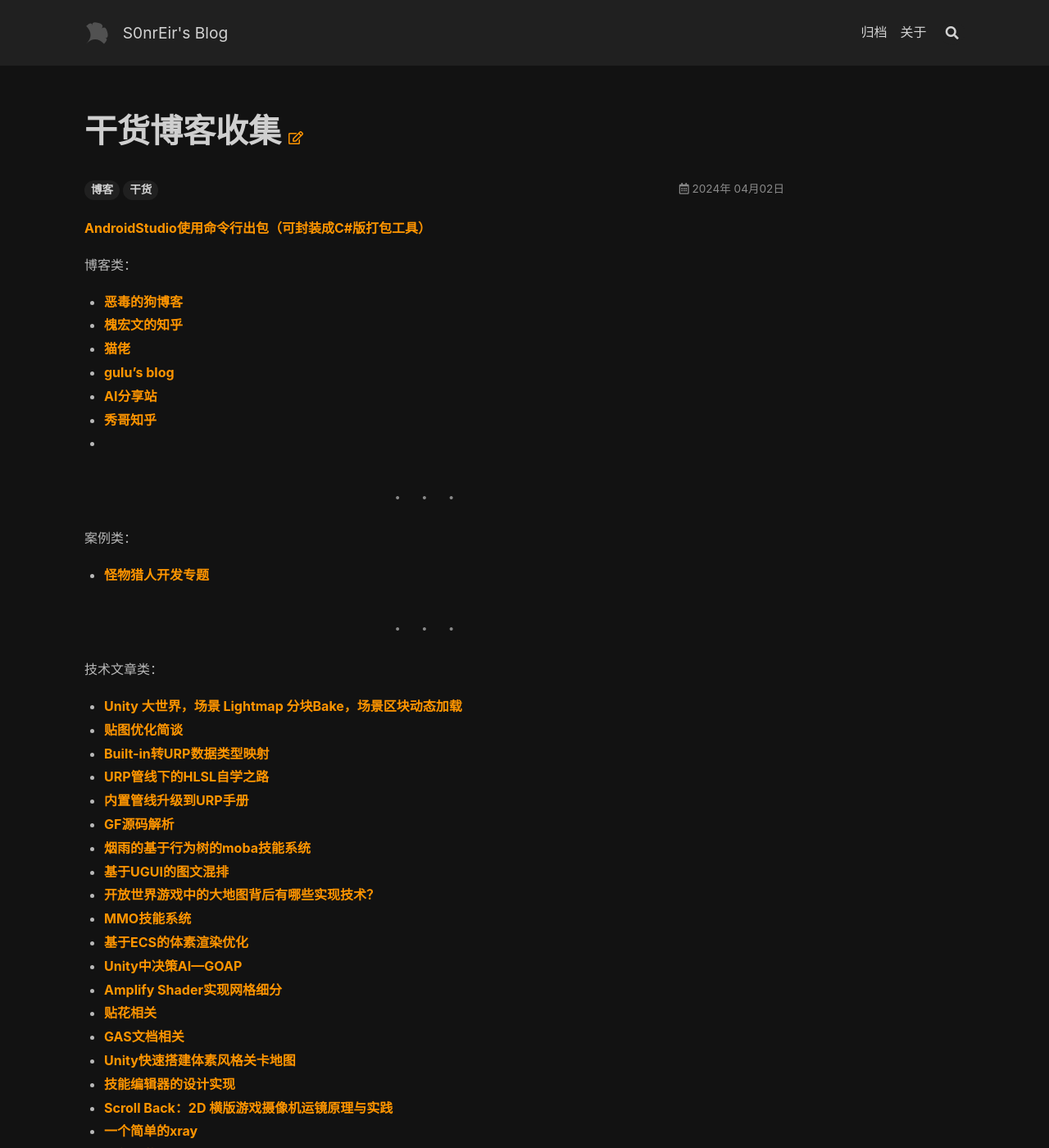
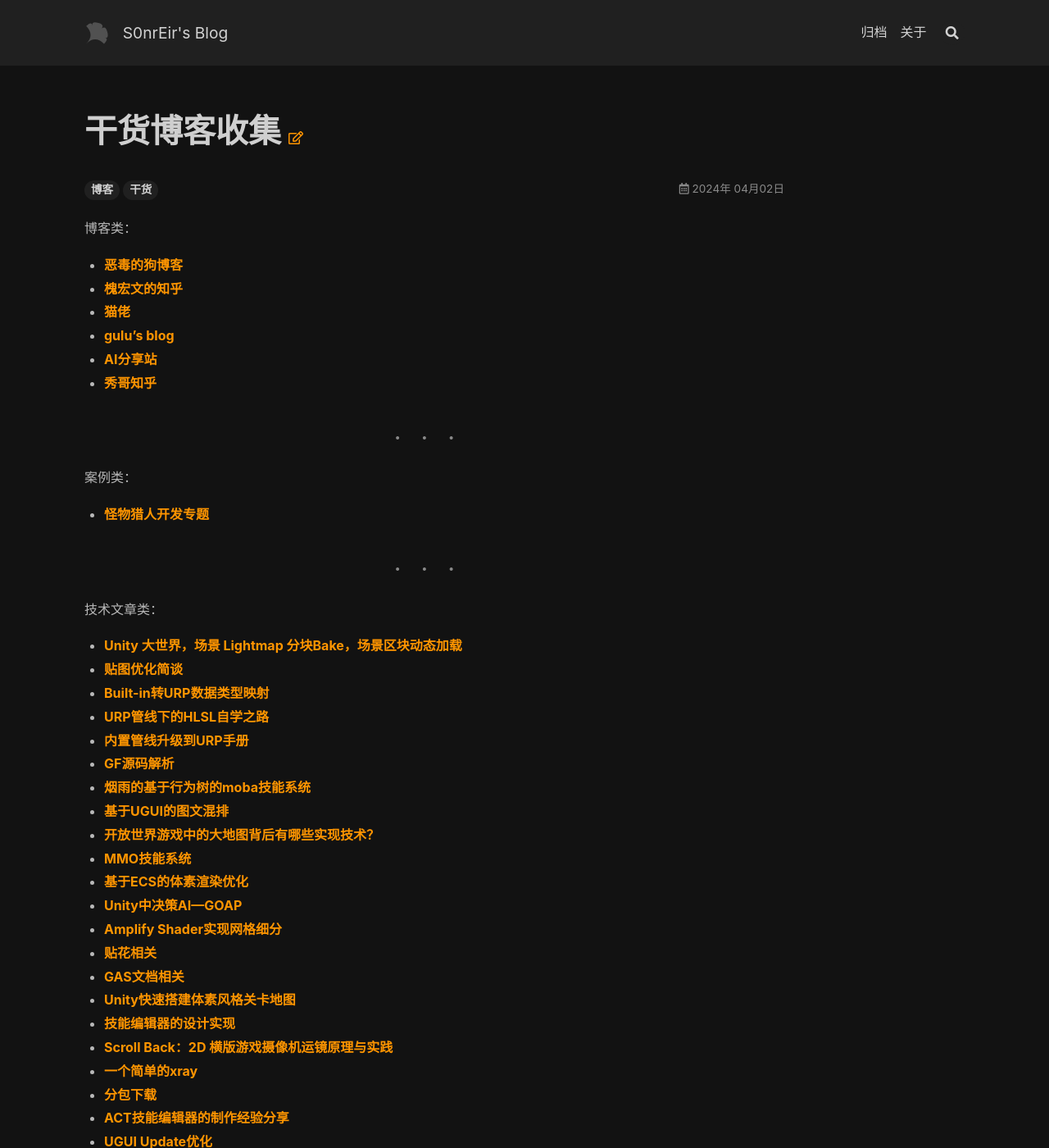
Before and after one commit to S0nrEir/S0nrEir.github.io, a Jekyll site: the page built from _posts/2024-04-02-干货博客收集.md, in a window 1280 px wide and 1400 px high. Shown: the whole window at 82% size. Built offline with Jekyll 4.4.1, drawn with Linux system fonts in a browser that asks for light colours; nearby versions of some CDN libraries; some of the changed text lies outside the part shown.

Commit message:
将错误位置的文章放到技术分类里

```diff
--- a/_posts/2024-04-02-干货博客收集.md
+++ b/_posts/2024-04-02-干货博客收集.md
@@ -2,8 +2,6 @@
 title: 干货博客收集
 tags: ["博客","干货"]
 ---
-
-[AndroidStudio使用命令行出包（可封装成C#版打包工具）](https://www.cnblogs.com/vsirWaiter/p/16639243.html)
 
 博客类：
 
@@ -13,7 +11,6 @@ tags: ["博客","干货"]
 - [gulu's blog](https://gulu-dev.com)
 - [AI分享站](http://www.aisharing.com)
 - [秀哥知乎](https://www.zhihu.com/people/liu-zhong-xiu-11)
--
 
 ---
 
@@ -21,11 +18,7 @@ tags: ["博客","干货"]
 
 - [怪物猎人开发专题](https://blog.csdn.net/koljy111/article/details/121956086)
 
-
-
 ---
-
-
 
 技术文章类：
 
@@ -60,8 +54,6 @@ tags: ["博客","干货"]
 - [ET6.0](https://edu.uwa4d.com/course-intro/1/375)
 - [ET5.0斗地主](https://www.taikr.com/goods/show/554?targetId=1053&preview=0)
 - [URP贴花](https://learn.u3d.cn/tutorial/urp-tutorials-urp-decal-system)
-
-
 
 ---
 
@@ -84,7 +76,6 @@ tags: ["博客","干货"]
 杂谈：
 
 - [游戏开发中的资源获取](https://zhuanlan.zhihu.com/p/73313529)
--
 
 ---
 
@@ -92,12 +83,11 @@ tags: ["博客","干货"]
 
 - [分离轴定理](https://blog.csdn.net/yorhomwang/article/details/54869018)
 - [AssetBundle完全手册](https://www.unitybundlemaster.com/?cat=6)
--
 
 ---
 
 资产：
 
 - [技能编辑器](https://assetstore.unity.com/packages/tools/game-toolkits/cline-action-editor-2-163343)
+
 - [UBER视效库](https://assetstore.unity.com/packages/vfx/shaders/uber-standard-shader-ultra-39959?clickref=1011lwQzTUJw&utm_source=partnerize&utm_medium=affiliate&utm_campaign=unity_affiliate)
--
```
Also changed, not shown: other parts of _posts/2024-04-02-干货博客收集.md (+1 -0 lines).
